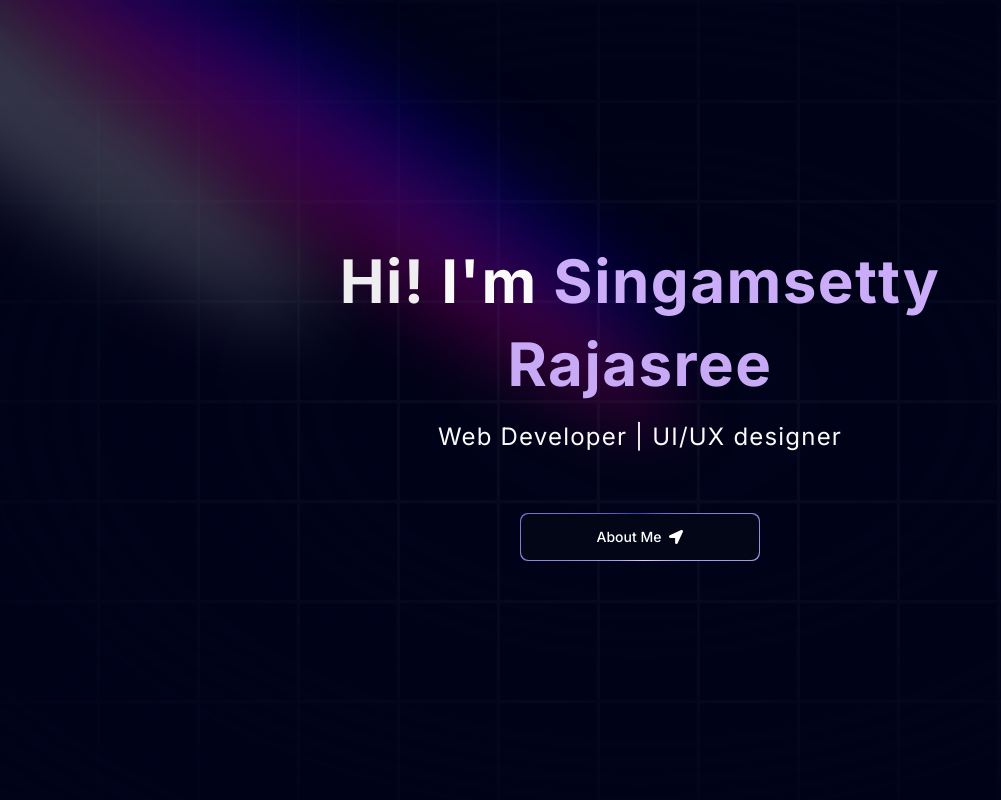
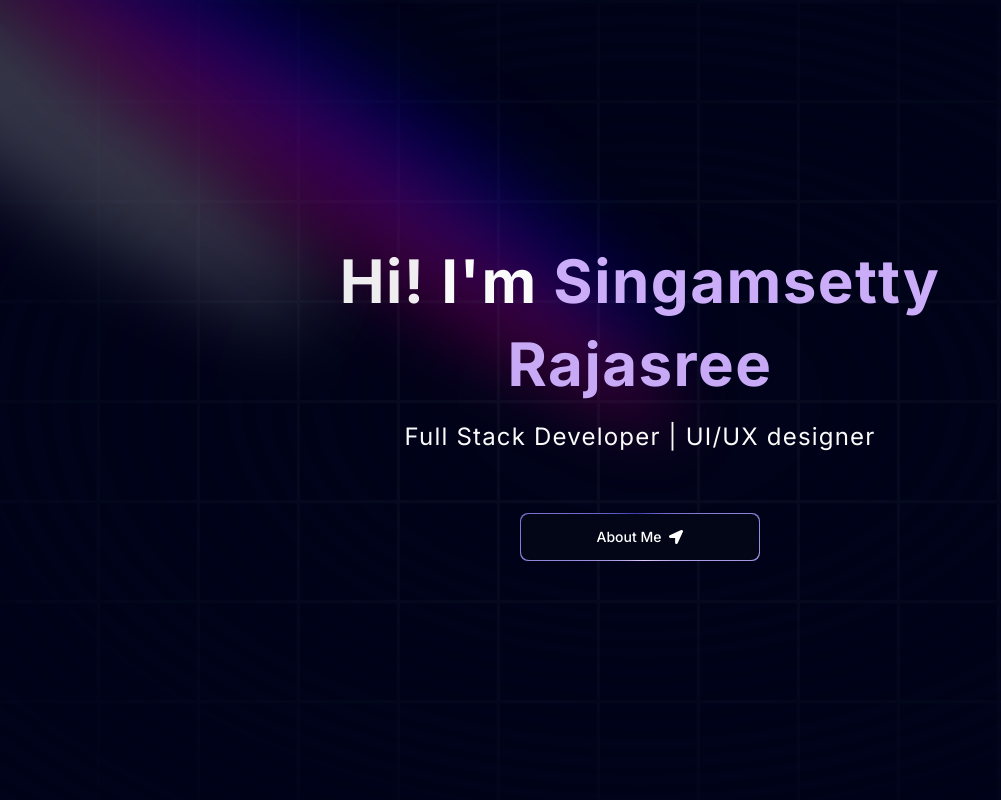
Before and after one commit to Rajasreesingamshetty5geetha/Portfolio, a Next.js app: page / in a window 1280 px wide. Shown: the top 800 px of the page, without its empty margins (0-1001 px from the left). Built offline with nearby package versions, Linux system fonts and the light colour scheme.

Commit message:
Hero.tsx

```diff
--- a/components/Hero.tsx
+++ b/components/Hero.tsx
@@ -36,7 +36,7 @@ const Hero = () => {
                   className="text-center text-[40px] md:text-5xl lg:text-6xl "
               />
               <p className="text-center md:tracking-wider mb-5 text-sm md:text-lg lg:text-2xl">
-                  Web Developer | UI/UX designer
+                  Full Stack Developer | UI/UX designer
               </p>
               <a href="#about" className='mb-28 md:mb-32'>
                 <MagicButton
```
